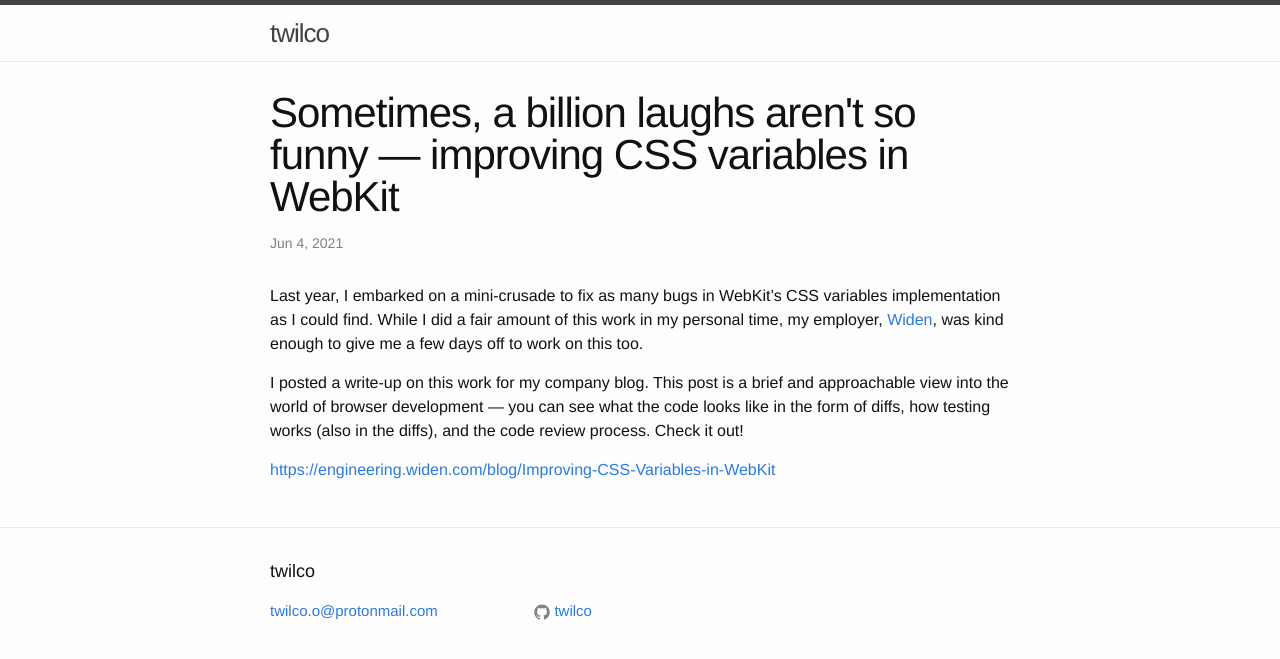
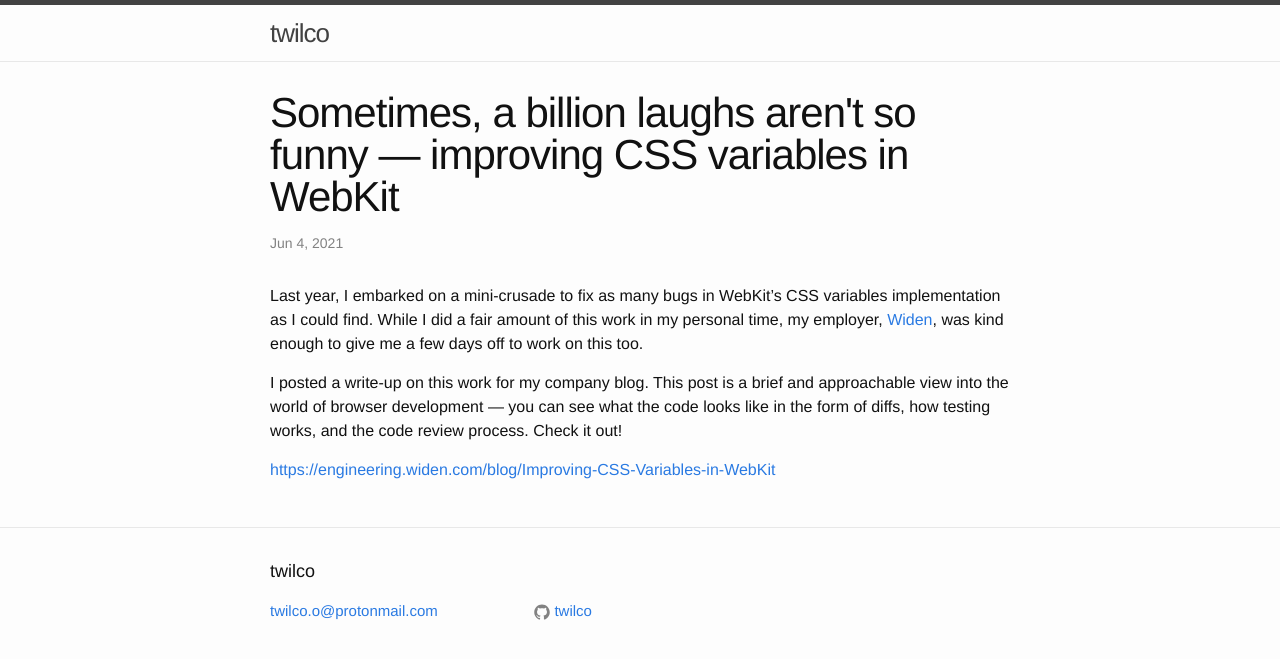
Before and after one commit to twilco/twilco.github.io, a Jekyll site: the page built from _posts/2021-06-04-improving-css-variables-in-webkit.markdown, in a window 1280 px wide. Shown: the top 659 px of the page. Built offline with Jekyll 4.4.1, drawn with Linux system fonts in a browser that asks for light colours; comment, search, counter and statistics services are not loaded.

Commit message:
Remove unneeded paranthetical

```diff
--- a/_posts/2021-06-04-improving-css-variables-in-webkit.markdown
+++ b/_posts/2021-06-04-improving-css-variables-in-webkit.markdown
@@ -10,7 +10,7 @@ find. While I did a fair amount of this work in my personal time, my employer, [
 kind enough to give me a few days off to work on this too.
 
 I posted a write-up on this work for my company blog. This post is a brief and approachable view into the world of
-browser development — you can see what the code looks like in the form of diffs, how testing works (also in the diffs),
+browser development — you can see what the code looks like in the form of diffs, how testing works,
 and the code review process. Check it out!
 
 [https://engineering.widen.com/blog/Improving-CSS-Variables-in-WebKit](https://engineering.widen.com/blog/Improving-CSS-Variables-in-WebKit)
```
